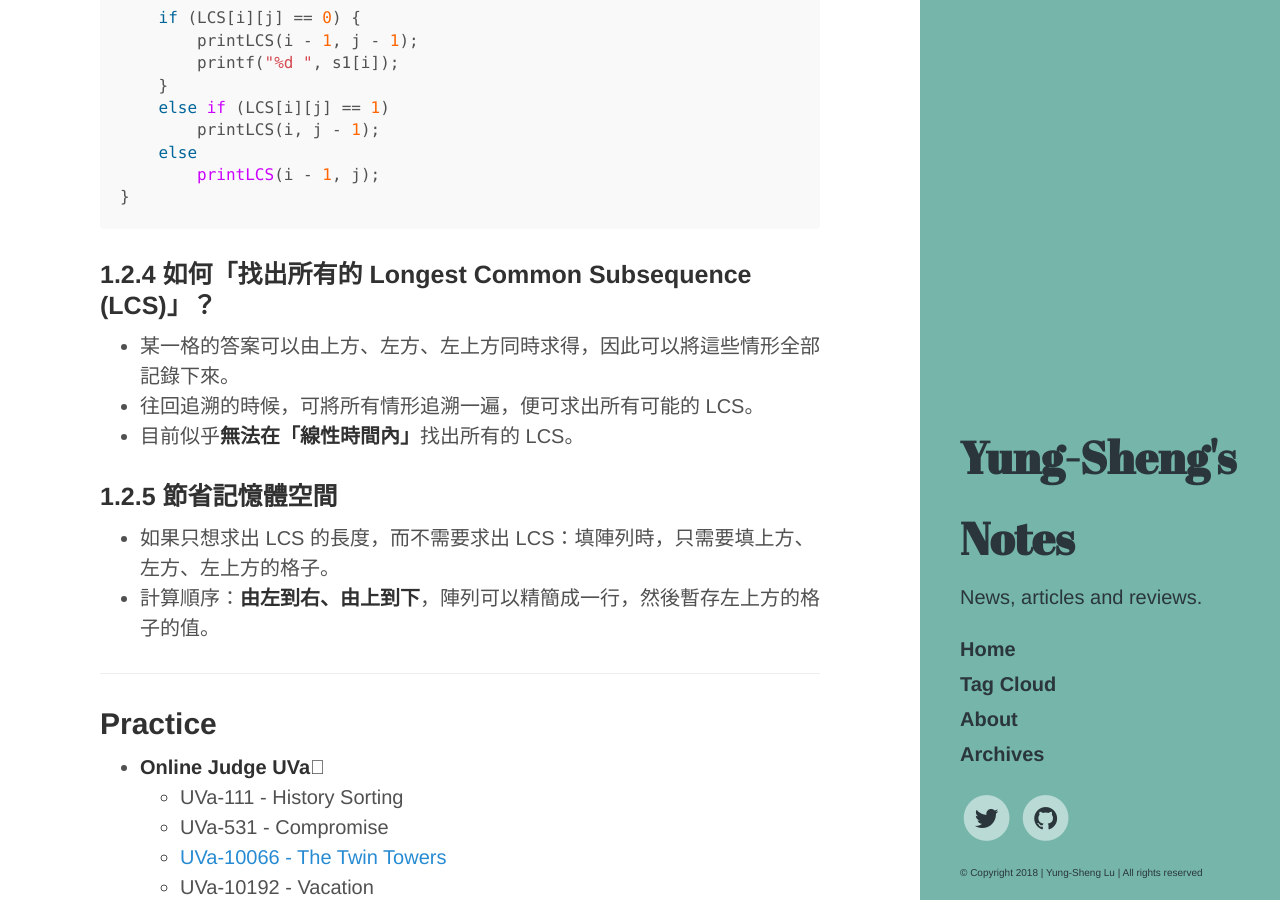
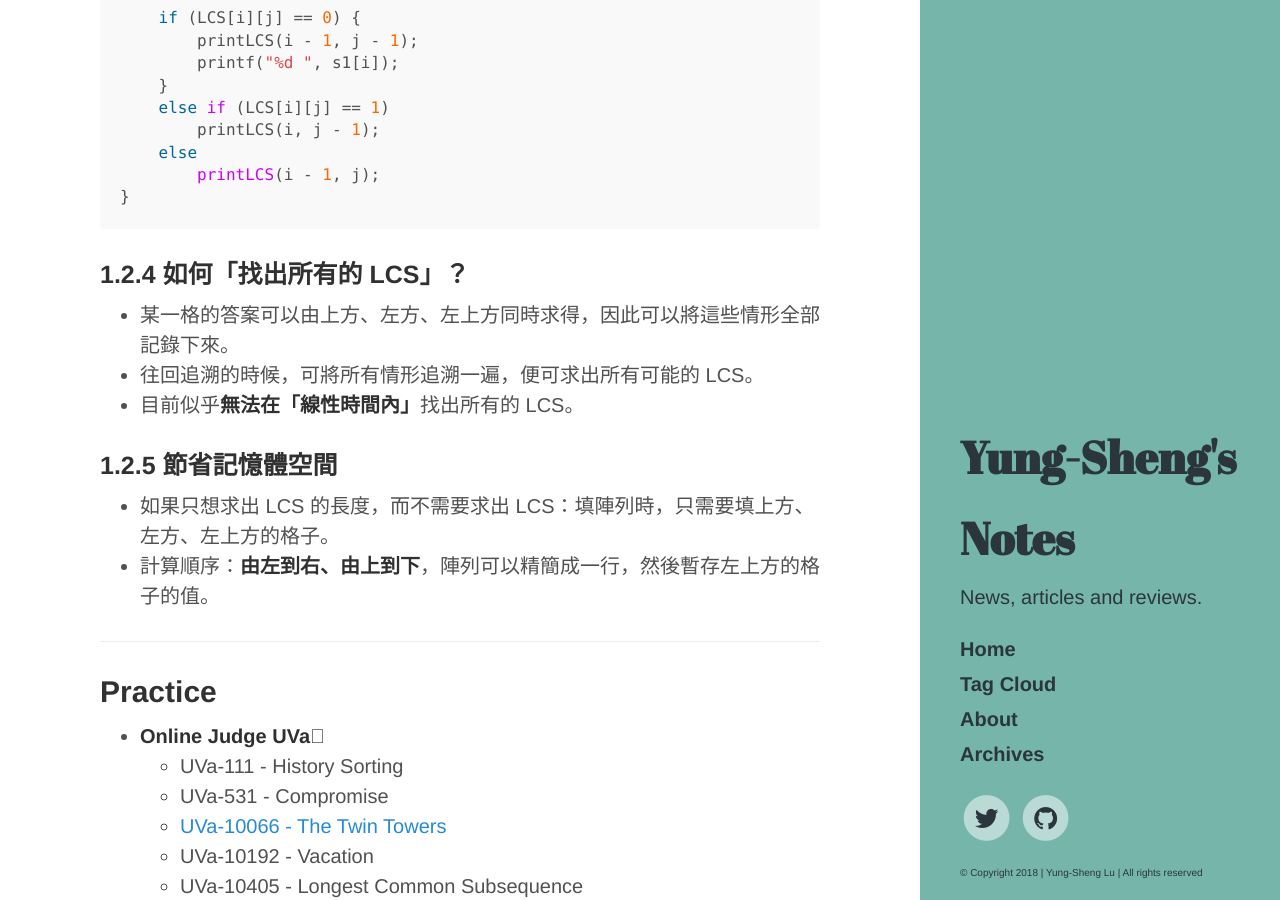
Before and after one commit to dppss90010/yungshenglu.github.io, a Jekyll site: the page built from _posts/2018-05-15-LongestCommonSubsequence.md, in a window 1280 px wide and 900 px high, scrolled down 4067 px. Built offline with Jekyll 4.4.1, drawn with Linux system fonts in a browser that asks for light colours; formulas are drawn with MathJax 3; comment, search, counter and statistics services are not loaded.

Commit message:
Update latest posts

````diff
--- a/_posts/2018-05-15-LongestCommonSubsequence.md
+++ b/_posts/2018-05-15-LongestCommonSubsequence.md
@@ -211,7 +211,7 @@
 }
 ```
 
-### 1.2.4 如何「找出所有的 Longest Common Subsequence (LCS)」？
+### 1.2.4 如何「找出所有的 LCS」？
 * 某一格的答案可以由上方、左方、左上方同時求得，因此可以將這些情形全部記錄下來。
 * 往回追溯的時候，可將所有情形追溯一遍，便可求出所有可能的 LCS。
 * 目前似乎**無法在「線性時間內」**找出所有的 LCS。
````
